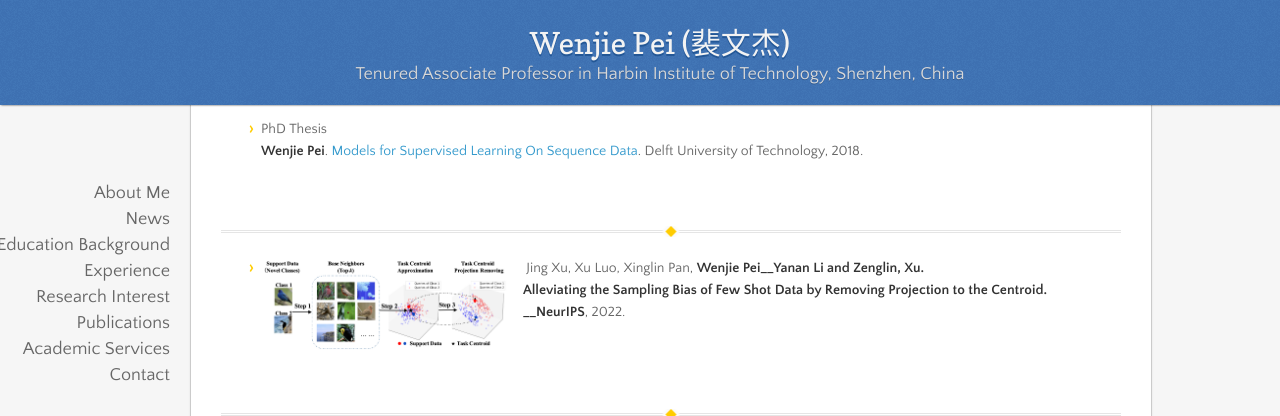
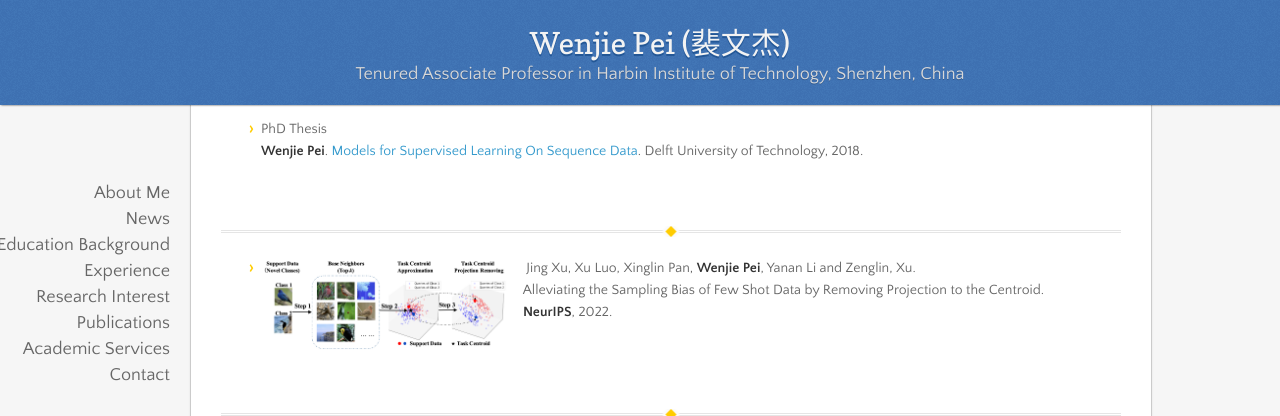
Before and after one commit to wenjiepei/wenjiepei.github.com, a Jekyll site: the page built from index.md, in a window 1280 px wide and 900 px high, scrolled down 1794 px, cut to the strip 0-416 px from the top of the window. Built offline with Jekyll 4.4.1, drawn with Linux system fonts in a browser that asks for light colours; nearby versions of some CDN libraries; our own code applies the rules of GitHub Pages for plain Markdown files.

Commit message:
Update index.md

```diff
--- a/index.md
+++ b/index.md
@@ -85,7 +85,7 @@ Delft University of Technology, 2018.
 
 ------------------------------------------------------------------------------------------------------------------------------
 
-- <img align="left" width="250" src="publication/nips.png">&emsp; Jing Xu, Xu Luo, Xinglin Pan, __Wenjie Pei__Yanan Li and Zenglin, Xu.
+- <img align="left" width="250" src="publication/nips.png">&emsp; Jing Xu, Xu Luo, Xinglin Pan, __Wenjie Pei__, Yanan Li and Zenglin, Xu.
 &emsp;Alleviating the Sampling Bias of Few Shot Data by Removing Projection to the Centroid.
 &emsp;__NeurIPS__, 2022.
 <br><br>
```
